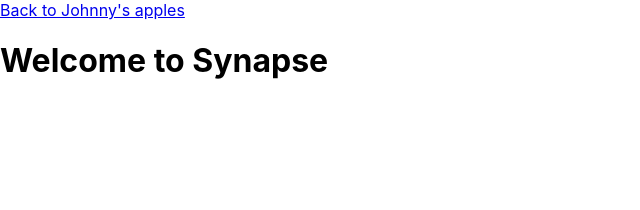
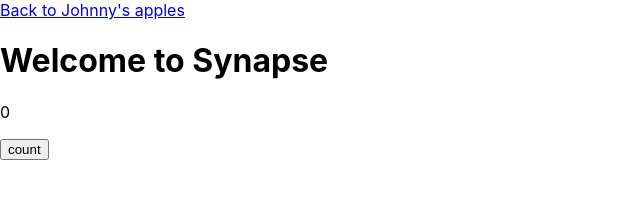
Before and after one commit to Epothos333/SynapseTemp, a React (Create React App) app: page /home in a window 1280 px wide. Shown: the top 210 px of the page, without its empty margins (0-640 px from the left). Built offline with nearby package versions, Linux system fonts and the light colour scheme.

Commit message:
useEffect examples

```diff
--- a/src/App.js
+++ b/src/App.js
@@ -1,6 +1,6 @@
 import './App.css';
 import Doggo from './components/Test';
-import { useState } from 'react';
+import { useEffect, useState } from 'react';
 import { Link } from 'react-router-dom';
 import Name from './components/Name';
 
@@ -10,6 +10,10 @@
   const triggerApplesCb = () => {
     sethasCarrots(!hasCarrots)
   }
+
+  useEffect(() => {
+    console.log('app')
+  }, [])
 
   return (
     <>
--- a/src/components/Home.js
+++ b/src/components/Home.js
@@ -1,12 +1,23 @@
-import React from "react";
+import React, { useEffect, useState } from "react";
+import { useSelector } from "react-redux";
 import { Link } from "react-router-dom";
 
-const Home =() =>{
+const Home = () => {
+  const [counter, setCounter] = useState(0)
+  const [dog, setd] = useState(0)
+  const [cat, setc] = useState(0)
+
+  useEffect(() => {
+    // some actions
+    console.log('use effectt triggered', dog)
+  }, [])
 
   return (
     <div>
       <Link to="/">Back to Johnny's apples</Link>
       <h1>Welcome to Synapse</h1>
+      <p>{counter}</p>
+      <button onClick={() => setCounter(p => p + 1)}>count</button>
     </div>
   );
 }
```
Lines whose indentation alone changed are shown as unchanged.
